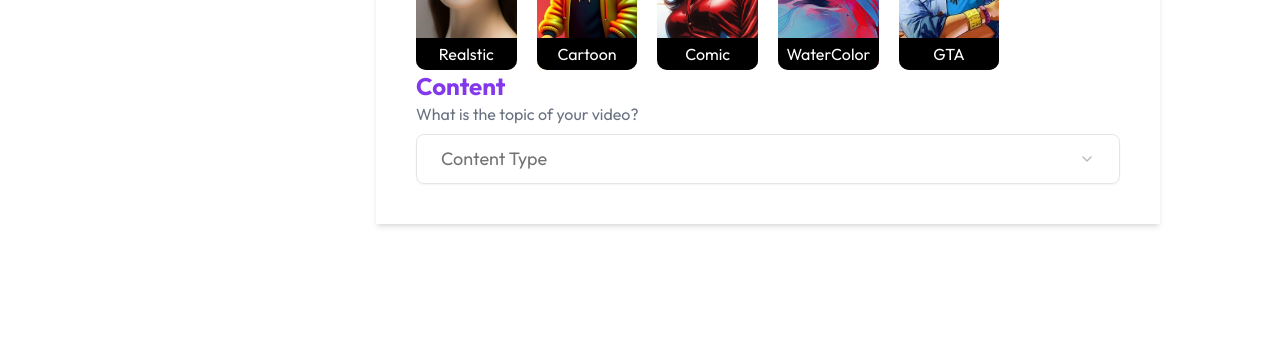
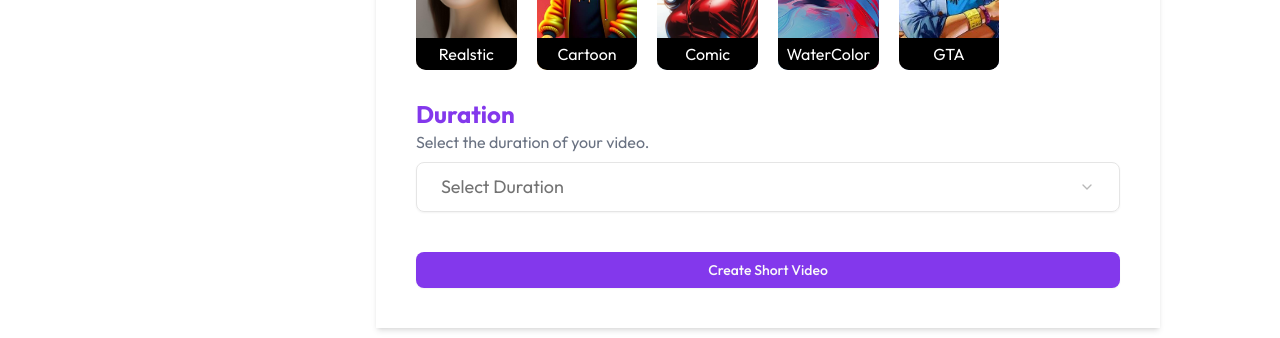
Before and after one commit to brightstar-moxi/AI-Project, a Next.js app: page /dashboard/create-new in a window 1280 px wide. Shown: the part 552-890 px from the top of the page. Before the commit the page ends 816 px from the top, so only its background shows below. Built offline with nearby package versions, Linux system fonts and the light colour scheme; no server answers.

Commit message:
create-new structure for ai

```diff
--- a/app/dashboard/create-new/_components/SelectDuration.jsx
+++ b/app/dashboard/create-new/_components/SelectDuration.jsx
@@ -1,16 +1,17 @@
 import React from 'react';
 import { Select, SelectContent, SelectItem, SelectTrigger, SelectValue } from "@/components/ui/select"
 
-const SelectDuration = () => {
+const SelectDuration = (onUserSelect) => {
   return (
-    <div><h2 className='font-bold text-2xl text-[#8338ec]'>Content</h2>
-    <p className='text-gray-500'>What is the topic of your video?</p>
+    <div className='mt-7'>
+        <h2 className='font-bold text-2xl text-[#8338ec]'>Duration</h2>
+    <p className='text-gray-500'>Select the duration of your video.</p>
     <Select onValueChange={(value) => {
-      setSelectedOption(value)
-      value!='Custom Prompt'&&onUserSelect('topic',value)
+
+      value!='Custom Prompt'&&onUserSelect('duration',value)
       }}>
       <SelectTrigger className="w-full mt-2 p-6 text-lg">
-        <SelectValue placeholder="Content Type" />
+        <SelectValue placeholder="Select Duration" />
       </SelectTrigger>
       <SelectContent>
 
--- a/app/dashboard/create-new/page.jsx
+++ b/app/dashboard/create-new/page.jsx
@@ -3,12 +3,18 @@ import React, { useState } from 'react'
 import { SelectTopic } from './_components/SelectTopic'
 import { SelectStyle } from './_components/SelectStyle'
 import SelectDuration from './_components/SelectDuration'
+import { Button } from '@/components/ui/button'
 
 const CreateNew = () => {
 
   const [formData,setFormData]=useState([])
   const onHandleInputChage=(fieldName, fieldValue)=>{
 console.log(fieldName,fieldValue);
+
+setFormData(prev=>({
+  ...prev,
+  [fieldName]:fieldValue
+}))
 
   }
   return (
@@ -20,8 +26,9 @@ console.log(fieldName,fieldValue);
       {/* Select Style */}
 <SelectStyle onUserSelect={onHandleInputChage}/>
       {/* Duration */}
-<SelectDuration/>
+<SelectDuration onUserSelect={onHandleInputChage}/>
       {/* Create Button */}
+      <Button className='bg-[#8338ec] mt-10 w-full'>Create Short Video</Button>
     </div>
     </div>
   )
```
